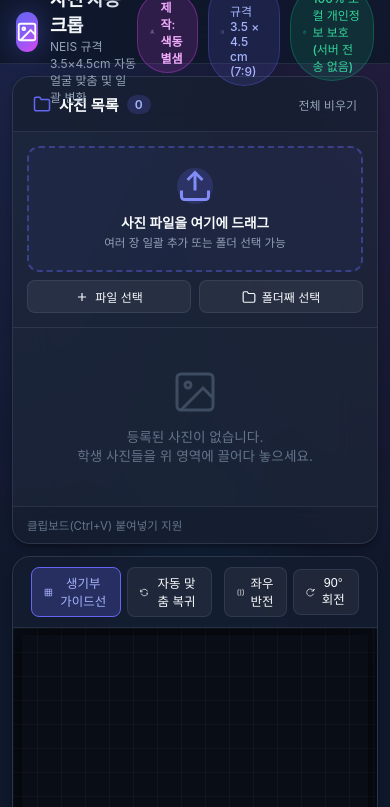
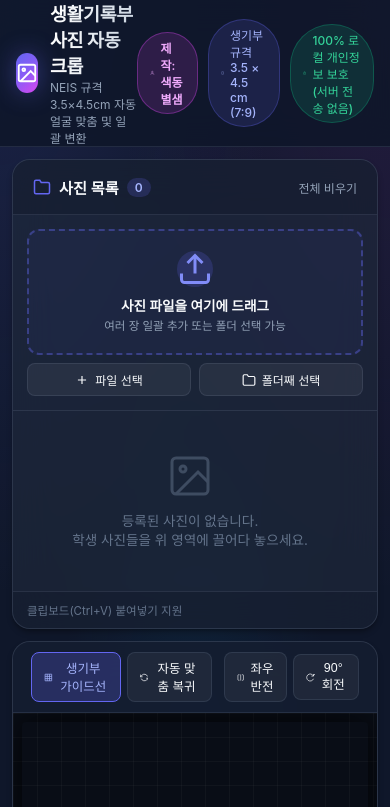
Before and after one commit to school4i/cutpic, a plain HTML site: page index.html in a window 390 px wide. Shown: the top 807 px of the page. Drawn offline with Linux system fonts and the light colour scheme; a web font is replaced by a local one.

Commit message:
Add files via upload

```diff
--- a/css/style.css
+++ b/css/style.css
@@ -60,10 +60,10 @@ body {
   font-family: 'Pretendard', -apple-system, BlinkMacSystemFont, 'Segoe UI', Roboto, sans-serif;
   background-color: var(--bg-primary);
   color: var(--text-main);
-  min-height: 100vh;
+  height: 100vh;
   display: flex;
   flex-direction: column;
-  overflow-x: hidden;
+  overflow: hidden;
   background-image:
     radial-gradient(at 0% 0%, rgba(99, 102, 241, 0.15) 0px, transparent 50%),
     radial-gradient(at 100% 0%, rgba(217, 70, 239, 0.1) 0px, transparent 50%),
@@ -89,7 +89,8 @@ body {
 
 /* Header */
 .app-header {
-  height: 64px;
+  min-height: 64px;
+  flex-shrink: 0;
   background: rgba(15, 23, 42, 0.85);
   backdrop-filter: blur(16px);
   -webkit-backdrop-filter: blur(16px);
@@ -187,14 +188,15 @@ body {
 /* App Layout Grid */
 .app-container {
   flex: 1;
+  min-height: 0;
   display: grid;
   grid-template-columns: 320px 1fr 340px;
+  grid-template-rows: minmax(0, 1fr);
   gap: 16px;
   padding: 16px;
   max-width: 1920px;
   margin: 0 auto;
   width: 100%;
-  height: calc(100vh - 64px);
   overflow: hidden;
 }
 
@@ -207,11 +209,14 @@ body {
   border-radius: var(--radius-lg);
   display: flex;
   flex-direction: column;
+  min-height: 0;
+  height: 100%;
   overflow: hidden;
   box-shadow: var(--shadow-md);
 }
 
 .panel-header {
+  flex-shrink: 0;
   padding: 16px 20px;
   border-bottom: 1px solid var(--border-color);
   display: flex;
@@ -251,6 +256,7 @@ body {
 }
 
 .upload-section {
+  flex-shrink: 0;
   padding: 14px;
   border-bottom: 1px solid var(--border-color);
   display: flex;
@@ -337,7 +343,11 @@ body {
 /* File List Scroll */
 .file-list-container {
   flex: 1;
+  min-height: 0;
   overflow-y: auto;
+  scrollbar-gutter: stable;
+  scrollbar-width: thin;
+  scrollbar-color: #475569 rgba(15, 23, 42, 0.5);
   padding: 10px;
   display: flex;
   flex-direction: column;
@@ -368,6 +378,7 @@ body {
 }
 
 .file-item {
+  flex-shrink: 0;
   display: flex;
   align-items: center;
   gap: 10px;
@@ -470,6 +481,7 @@ body {
 }
 
 .file-list-footer {
+  flex-shrink: 0;
   padding: 10px 14px;
   border-top: 1px solid var(--border-color);
   display: flex;
@@ -499,6 +511,7 @@ body {
 }
 
 .workspace-toolbar {
+  flex-shrink: 0;
   padding: 10px 18px;
   border-bottom: 1px solid var(--border-color);
   display: flex;
@@ -546,6 +559,7 @@ body {
 
 .canvas-viewport {
   flex: 1;
+  min-height: 0;
   position: relative;
   background: #090d16;
   background-image:
@@ -647,6 +661,7 @@ body {
 
 .controls-scroll {
   flex: 1;
+  min-height: 0;
   overflow-y: auto;
   padding: 16px;
   display: flex;
@@ -844,6 +859,7 @@ input[type="range"]::-webkit-slider-thumb:hover {
 
 /* Export Action Buttons Footer */
 .export-footer {
+  flex-shrink: 0;
   padding: 16px;
   border-top: 1px solid var(--border-color);
   background: rgba(15, 23, 42, 0.6);
@@ -908,6 +924,7 @@ input[type="range"]::-webkit-slider-thumb:hover {
 
 /* Guide Overlay Legend in Center Panel bottom */
 .guide-legend {
+  flex-shrink: 0;
   padding: 8px 16px;
   background: rgba(15, 23, 42, 0.7);
   border-top: 1px solid var(--border-color);
@@ -1033,15 +1050,31 @@ input[type="range"]::-webkit-slider-thumb:hover {
 }
 
 @media (max-width: 900px) {
+  body {
+    height: auto;
+    min-height: 100vh;
+    overflow-y: auto;
+  }
   .app-container {
     grid-template-columns: 1fr;
+    grid-template-rows: auto;
     height: auto;
-    overflow-y: auto;
+    overflow: visible;
   }
   .app-header {
     padding: 0 16px;
   }
   .panel {
+    height: auto;
     min-height: 400px;
   }
+  .left-panel {
+    max-height: 520px;
+  }
+  .file-list-container {
+    min-height: 180px;
+  }
+  .center-panel {
+    min-height: 480px;
+  }
 }
```
